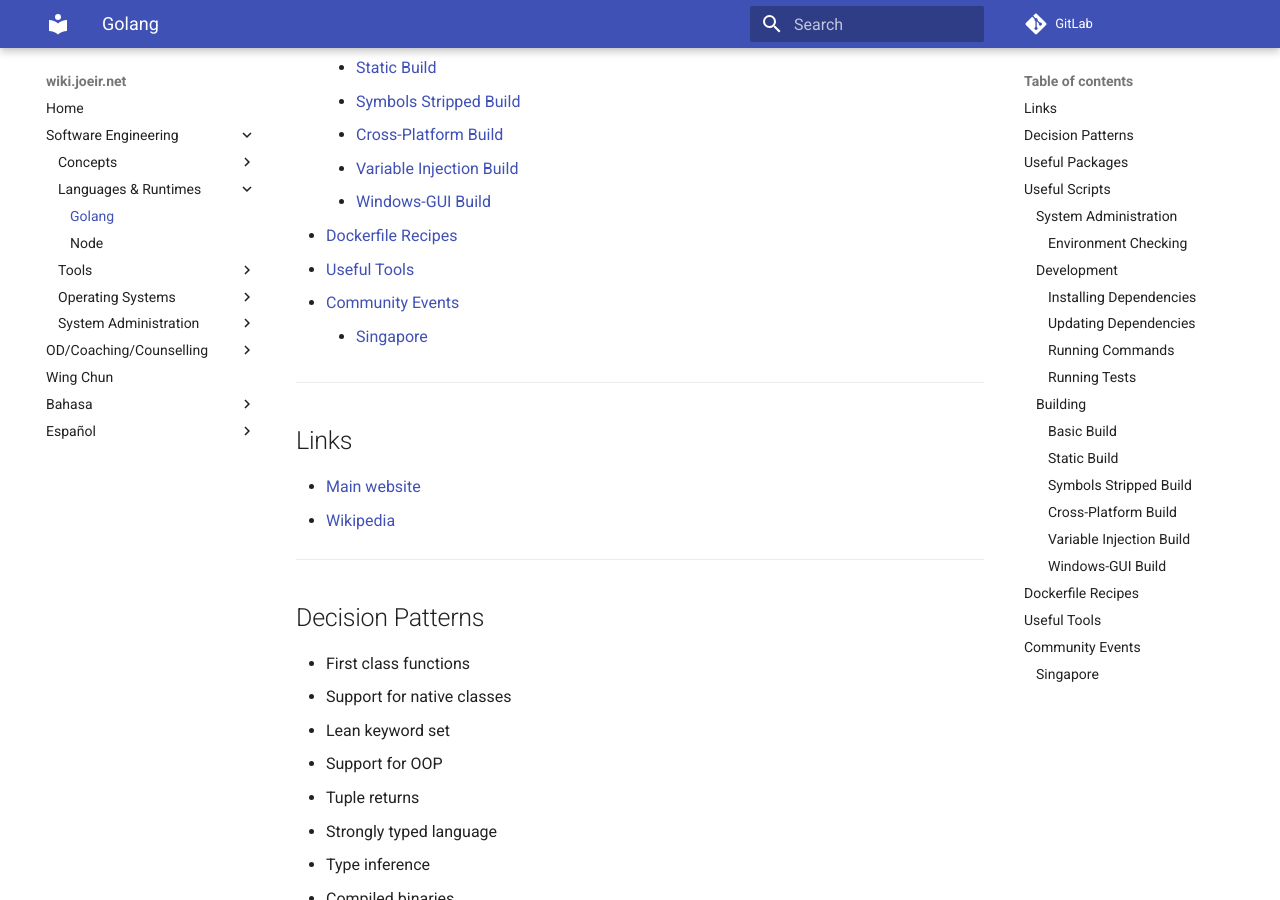
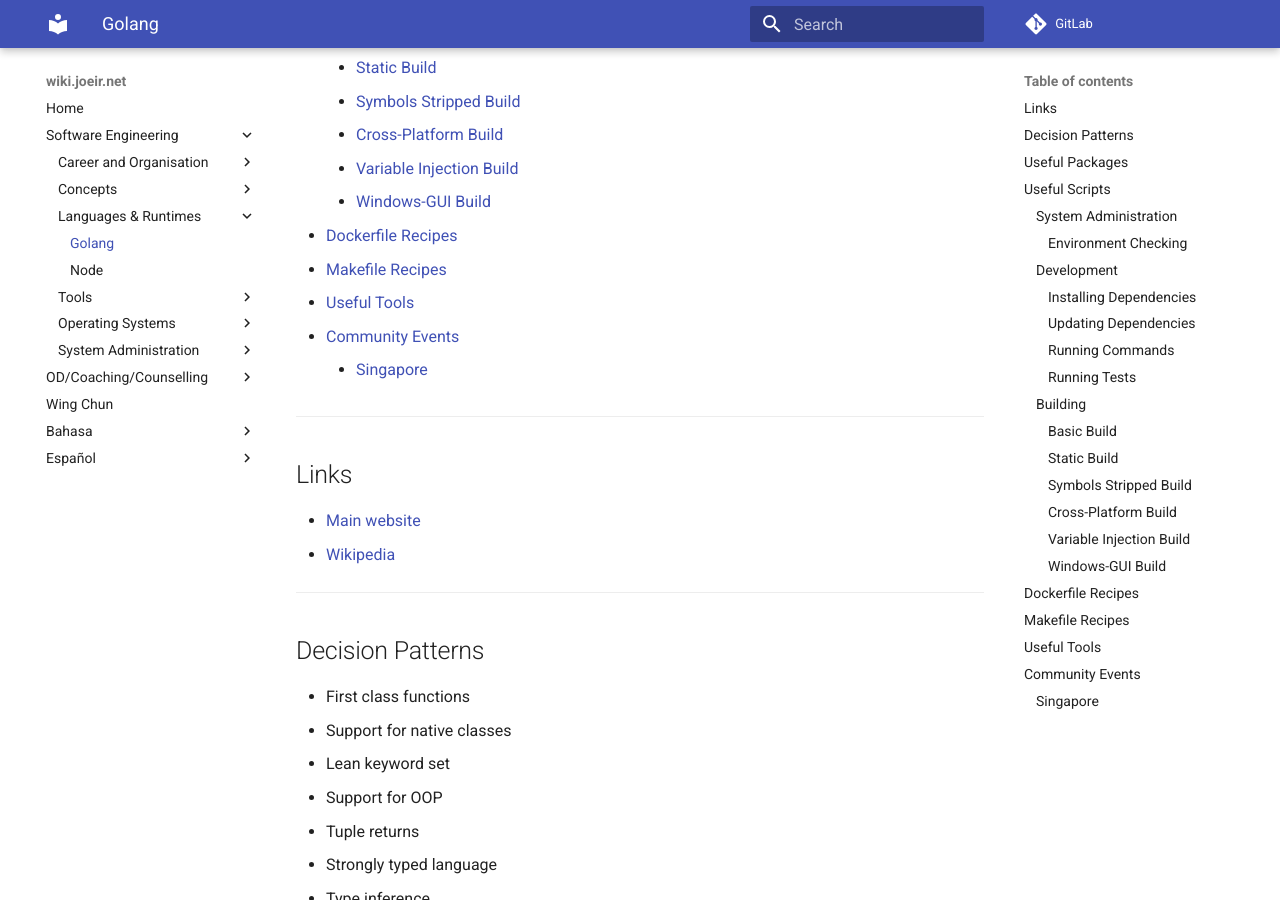
Before and after one commit to zephinzer/wiki.joeir.net, an MkDocs documentation site: the page built from docs/software-engineering/languages-runtimes/golang.md, in a window 1280 px wide and 900 px high, scrolled down 662 px. Built offline with MkDocs 1.6.1 and Material for MkDocs 9.7.7, drawn with Linux system fonts in a browser that asks for light colours; comment, search, counter and statistics services are not loaded.

Commit message:
added competency frameworks and some golang stuff

```diff
--- a/docs/software-engineering/languages-runtimes/golang.md
+++ b/docs/software-engineering/languages-runtimes/golang.md
@@ -22,6 +22,7 @@
       - [Variable Injection Build](#variable-injection-build)
       - [Windows-GUI Build](#windows-gui-build)
   - [Dockerfile Recipes](#dockerfile-recipes)
+  - [Makefile Recipes](#makefile-recipes)
   - [Useful Tools](#useful-tools)
   - [Community Events](#community-events)
     - [Singapore](#singapore)
@@ -197,6 +198,12 @@
 
 - - -
 
+## Makefile Recipes
+
+
+
+- - -
+
 
 ## Useful Tools
 
--- a/mkdocs.yml
+++ b/mkdocs.yml
@@ -10,6 +10,8 @@
 nav:
   - Home: ./index.md
   - Software Engineering:
+    - Career and Organisation:
+      - Comptency Frameworks: ./software-engineering/comptency-frameworks.md
     - Concepts:
       - Cloud-Native: ./software-engineering/concepts/cloud-native.md
     - Languages & Runtimes:
```
Also changed, not shown: docs/software-engineering/career-and-organisation/competency-frameworks.md (added, +4 -0 lines).
